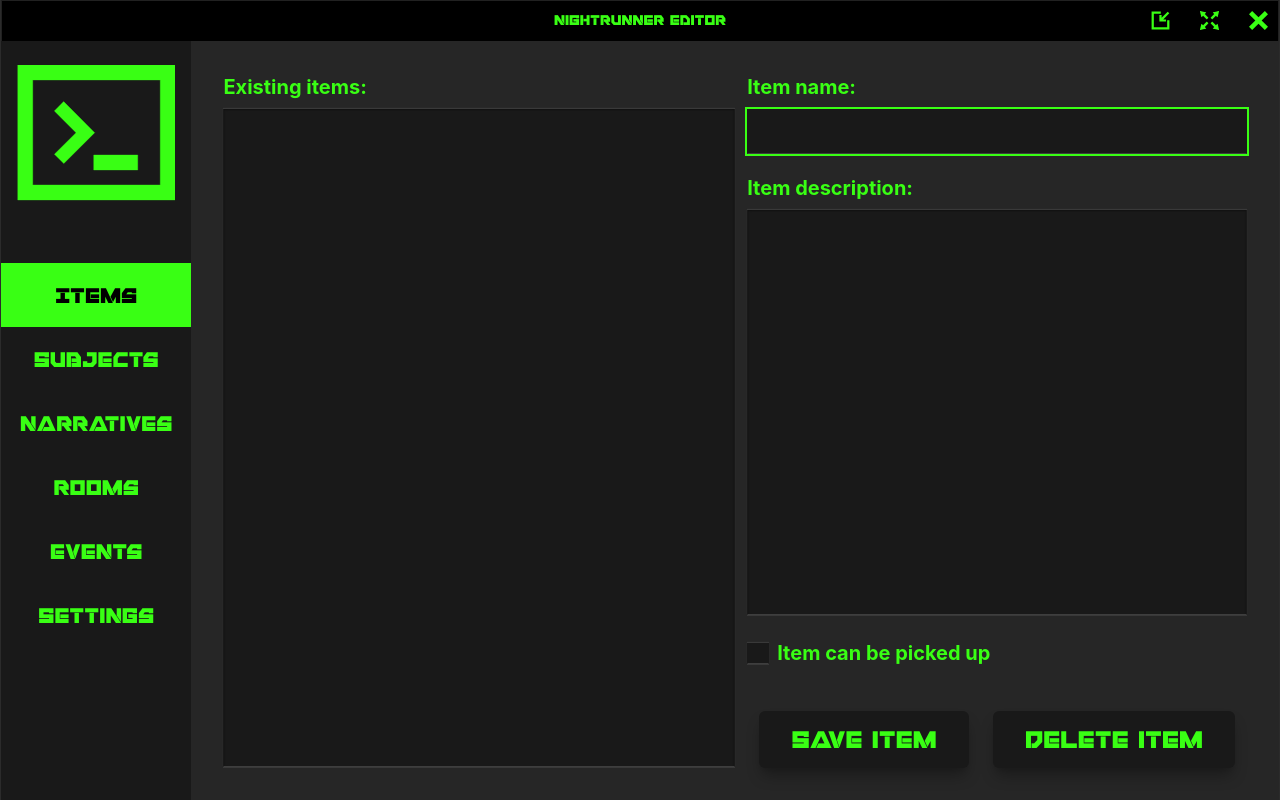
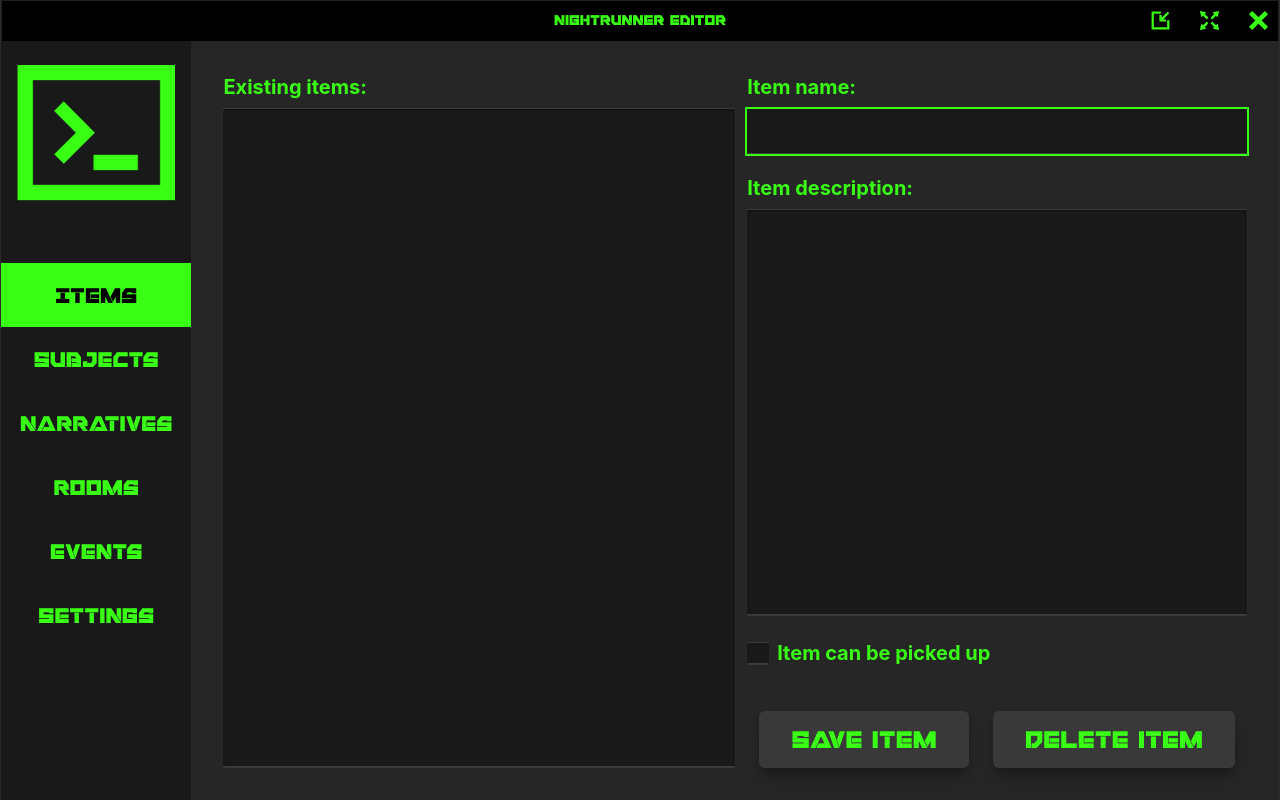
Before and after one commit to aimerib/nightrunner-editor, a React (Vite) app: page / in a window 1280 px wide. Built offline with nearby package versions, Linux system fonts and the light colour scheme.

Commit message:
add disabled button state

```diff
--- a/src/pages/Items/index.tsx
+++ b/src/pages/Items/index.tsx
@@ -60,6 +60,7 @@ export default function Items(): JSX.Element {
     set_can_pick(false);
     set_description('');
     set_name('');
+    set_selectedRadio('');
     dispatch_item({ type: 'REMOVE_ITEM', payload: item.id });
     setInputFocus();
   };
@@ -86,6 +87,21 @@ export default function Items(): JSX.Element {
       );
     });
   };
+
+  const disabled_save = () => {
+    if (!name || !description) {
+      return true;
+    }
+    return false;
+  };
+
+  const disabled_delete = () => {
+    if (selectedRadio) {
+      return false;
+    }
+    return true;
+  };
+
   return (
     <div className="w-full h-full bg-nr-main text-green-nr">
       <div className="grid w-full h-full grid-cols-2">
@@ -124,8 +140,14 @@ export default function Items(): JSX.Element {
             onClick={() => set_can_pick(!can_pick)}
           />
           <div className="flex justify-around mt-5">
-            <Button type="submit">Save item</Button>
-            <Button type="button" onClick={handleDelete}>
+            <Button type="submit" disabled={disabled_save()}>
+              Save item
+            </Button>
+            <Button
+              type="button"
+              disabled={disabled_delete()}
+              onClick={handleDelete}
+            >
               Delete item
             </Button>
           </div>
--- a/src/pages/Narratives/index.tsx
+++ b/src/pages/Narratives/index.tsx
@@ -109,6 +109,20 @@ export default function Narratives() {
     );
   };
 
+  const disabled_save = () => {
+    if (!text || !description) {
+      return true;
+    }
+    return false;
+  };
+
+  const disabled_delete = () => {
+    if (selectedRadio) {
+      return false;
+    }
+    return true;
+  };
+
   return (
     <div className="w-full h-full bg-nr-main text-green-nr">
       <div className="grid w-full h-full grid-cols-2">
@@ -126,8 +140,14 @@ export default function Narratives() {
         >
           {renderInputs()}
           <div className="flex justify-around mt-5">
-            <Button type="submit">Save narrative</Button>
-            <Button type="button" onClick={handleDelete}>
+            <Button type="submit" disabled={disabled_save()}>
+              Save narrative
+            </Button>
+            <Button
+              type="button"
+              disabled={disabled_delete()}
+              onClick={handleDelete}
+            >
               Delete narrative
             </Button>
           </div>
--- a/src/pages/Subjects/index.tsx
+++ b/src/pages/Subjects/index.tsx
@@ -33,7 +33,7 @@ export default function Subjects() {
       if (name && description) {
         dispatch_subject({
           type: 'UPDATE_SUBJECT',
-          payload: { ...subject, name, description },
+          payload: { ...subject, name, description }
         });
       }
     } else if (new_subject.name && new_subject.description) {
@@ -49,6 +49,7 @@ export default function Subjects() {
   const handleDelete = (): void => {
     set_description('');
     set_name('');
+    set_selectedRadio('');
     dispatch_subject({ type: 'REMOVE_SUBJECT', payload: subject.id });
     setInputFocus();
   };
@@ -73,6 +74,20 @@ export default function Subjects() {
         </RadioButton>
       );
     });
+  };
+
+  const disabled_save = () => {
+    if (!name || !description) {
+      return true;
+    }
+    return false;
+  };
+
+  const disabled_delete = () => {
+    if (selectedRadio) {
+      return false;
+    }
+    return true;
   };
 
   return (
@@ -108,8 +123,14 @@ export default function Subjects() {
             onChange={(e) => set_description(e.target.value)}
           />
           <div className="flex justify-around mt-5">
-            <Button type="submit">Save subject</Button>
-            <Button type="button" onClick={handleDelete}>
+            <Button type="submit" disabled={disabled_save()}>
+              Save subject
+            </Button>
+            <Button
+              type="button"
+              disabled={disabled_delete()}
+              onClick={handleDelete}
+            >
               Delete subject
             </Button>
           </div>
```
